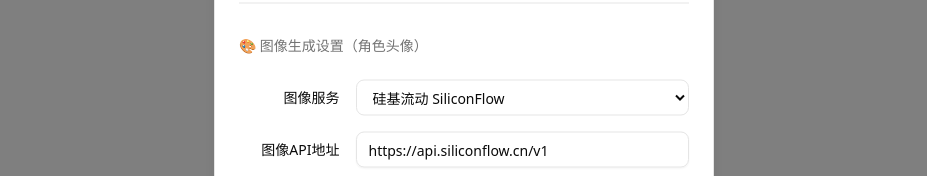
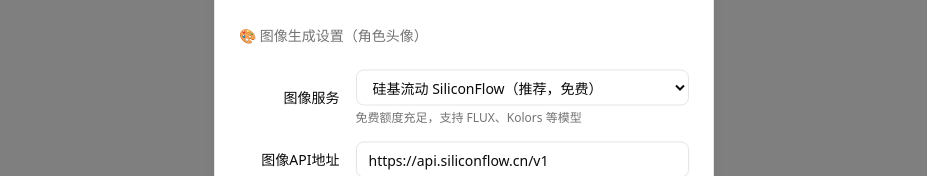
Before and after one commit to SupCH/Novel-Copilot, a Next.js app in the folder frontend/: page / in a window 1280 px wide. Both pictures are taken after a click on the button "AI 设置". Shown: the part 430-606 px from the top of the page, without its empty margins (176-1103 px from the left). Built offline with nearby package versions, Linux system fonts and the light colour scheme; no server answers.

Commit message:
improve: 优化设置对话框 - 图像服务预设自动填充

```diff
--- a/frontend/src/components/settings-dialog.tsx
+++ b/frontend/src/components/settings-dialog.tsx
@@ -325,16 +325,48 @@
                         <Label htmlFor="image-provider" className="text-right">
                             图像服务
                         </Label>
+                        <div className="col-span-3">
                             <select
                                 id="image-provider"
                                 value={config.imageProvider}
-                            onChange={(e) => setConfig({ ...config, imageProvider: e.target.value as 'openai' | 'siliconflow' | 'custom' })}
-                            className="col-span-3 h-9 rounded-md border border-input bg-background px-3 text-sm"
+                                onChange={(e) => {
+                                    const provider = e.target.value as 'openai' | 'siliconflow' | 'custom';
+                                    // 根据服务商自动填充预设值
+                                    const presets = {
+                                        siliconflow: {
+                                            imageBaseUrl: 'https://api.siliconflow.cn/v1',
+                                            imageModel: 'black-forest-labs/FLUX.1-schnell',
+                                        },
+                                        openai: {
+                                            imageBaseUrl: 'https://api.openai.com/v1',
+                                            imageModel: 'dall-e-3',
+                                        },
+                                        custom: {
+                                            imageBaseUrl: config.imageBaseUrl,
+                                            imageModel: config.imageModel,
+                                        },
+                                    };
+                                    setConfig({
+                                        ...config,
+                                        imageProvider: provider,
+                                        imageBaseUrl: presets[provider].imageBaseUrl,
+                                        imageModel: presets[provider].imageModel,
+                                    });
+                                    setImageModels([]); // 清空已获取的模型列表
+                                    setImageCheckStatus("idle");
+                                }}
+                                className="w-full h-9 rounded-md border border-input bg-background px-3 text-sm"
                             >
-                            <option value="siliconflow">硅基流动 SiliconFlow</option>
+                                <option value="siliconflow">硅基流动 SiliconFlow（推荐，免费）</option>
                                 <option value="openai">OpenAI DALL-E</option>
-                            <option value="custom">自定义</option>
+                                <option value="custom">自定义 API</option>
                             </select>
+                            <p className="text-xs text-muted-foreground mt-1">
+                                {config.imageProvider === 'siliconflow' && '免费额度充足，支持 FLUX、Kolors 等模型'}
+                                {config.imageProvider === 'openai' && '需要 OpenAI API Key，支持 DALL-E 2/3'}
+                                {config.imageProvider === 'custom' && '自定义 OpenAI 兼容的图像生成 API'}
+                            </p>
+                        </div>
                     </div>
 
                     <div className="grid grid-cols-4 items-center gap-4">
```
Lines whose indentation alone changed are shown as unchanged.
